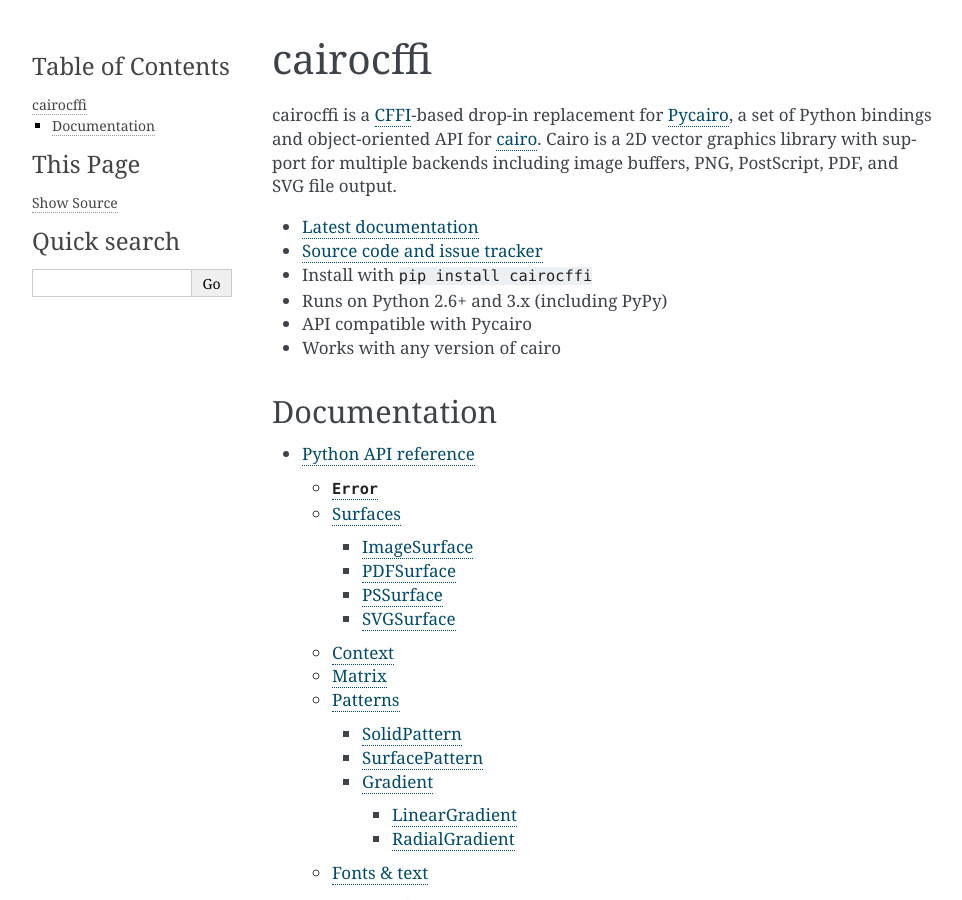
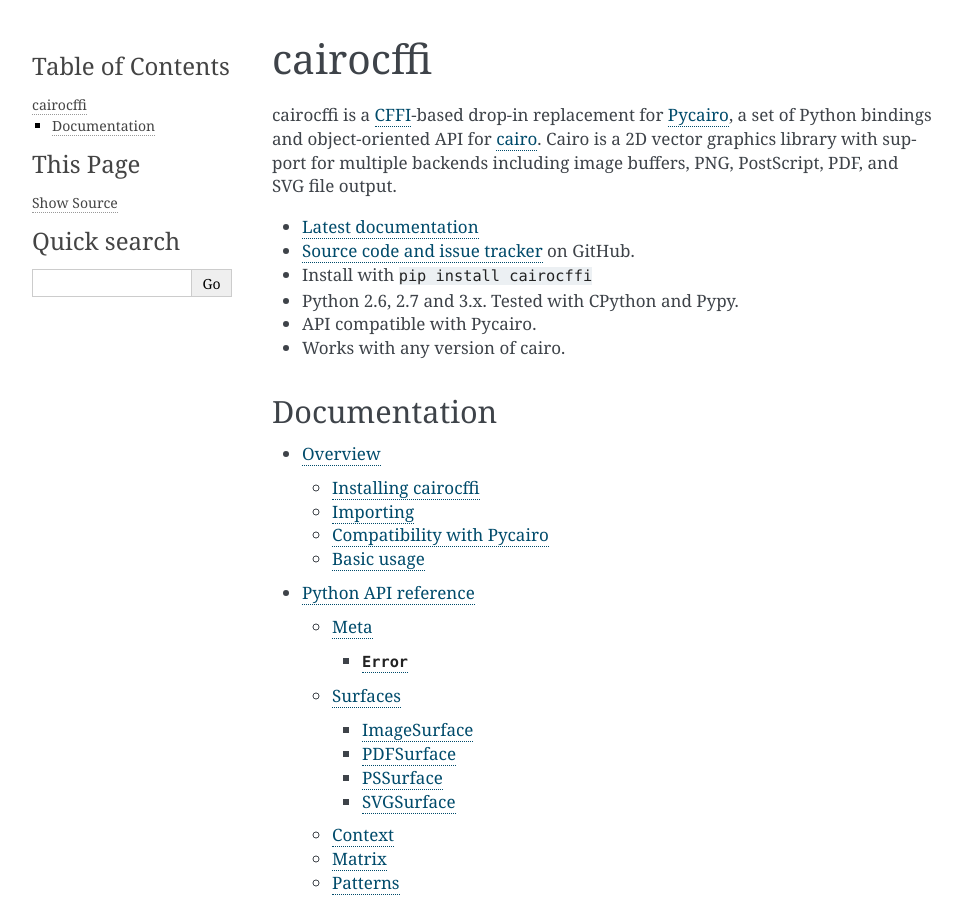
Before and after one commit to Kozea/cairocffi, a Sphinx documentation site: the page built from docs/index.rst, in a window 1280 px wide and 900 px high. Shown: the whole window, without its empty margins (148-1110 px from the left). Built offline with Sphinx 7.4.7, drawn with Linux system fonts in a browser that asks for light colours; some of the changed text lies outside the part shown.

Commit message:
Add some introduction to the docs.

```diff
--- a/README.rst
+++ b/README.rst
@@ -12,7 +12,8 @@
 
 * `Latest documentation <http://packages.python.org/cairocffi/>`_
 * `Source code and issue tracker <https://github.com/SimonSapin/cairocffi>`_
+  on GitHub.
 * Install with ``pip install cairocffi``
-* Runs on Python 2.6+ and 3.x (including PyPy)
-* API compatible with Pycairo
-* Works with any version of cairo
+* Python 2.6, 2.7 and 3.x. Tested with CPython and Pypy.
+* API compatible with Pycairo.
+* Works with any version of cairo.
--- a/docs/api.rst
+++ b/docs/api.rst
@@ -2,6 +2,10 @@
 ####################
 
 .. module:: cairocffi
+
+Meta
+====
+
 .. autofunction:: install_as_pycairo
 .. autofunction:: cairo_version
 .. autofunction:: cairo_version_string
--- a/docs/cffi_api.rst
+++ b/docs/cffi_api.rst
@@ -97,8 +97,8 @@
 
 .. _using_pango:
 
-Example: using Pango with CFFI
-------------------------------
+Example: using Pango through CFFI with cairocffi
+------------------------------------------------
 
 The program below shows a fairly standard usage of CFFI
 to access Pango’ C API.
--- a/docs/index.rst
+++ b/docs/index.rst
@@ -6,5 +6,6 @@
 
 .. toctree::
 
-   api
-   cffi_api
+    overview
+    api
+    cffi_api
--- a/setup.py
+++ b/setup.py
@@ -20,7 +20,7 @@
     description='cffi-based cairo bindings for Python',
     long_description=LONG_DESCRIPTION,
     classifiers=[
-        'Development Status :: 5 - Production/Stable',
+        'Development Status :: 4 - Beta',
         'Intended Audience :: Developers',
         'License :: OSI Approved :: BSD License',
         'Programming Language :: Python :: 2',
```
Also changed, not shown: docs/overview.rst (added, +84 -0 lines).
